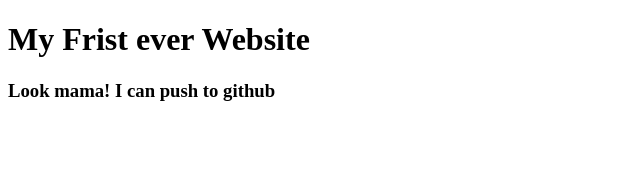
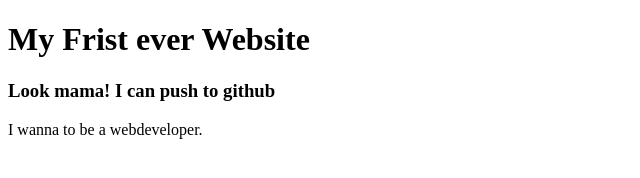
Before and after one commit to mohammad227ali0/My-Frist-Website, a plain HTML site: page index.html in a window 1280 px wide. Shown: the whole page, without its empty margins (0-640 px from the left). Drawn offline with Linux system fonts and the light colour scheme.

Commit message:
it's good

```diff
--- a/index.html
+++ b/index.html
@@ -9,5 +9,6 @@
 <body>
  <h1> My Frist ever Website</h1>
  <h3>Look mama! I can push to github</h3>
+    <p> I wanna to be a webdeveloper.</p>
 </body>
 </html>
```
